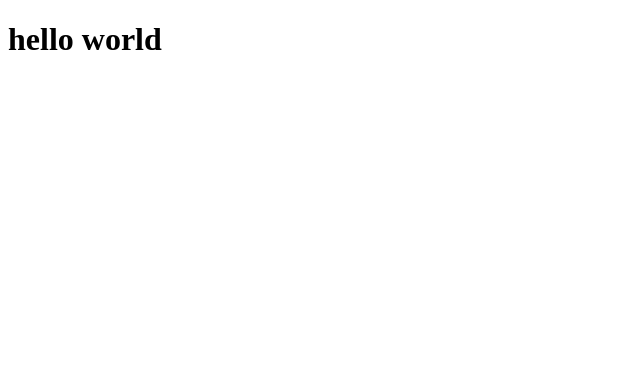
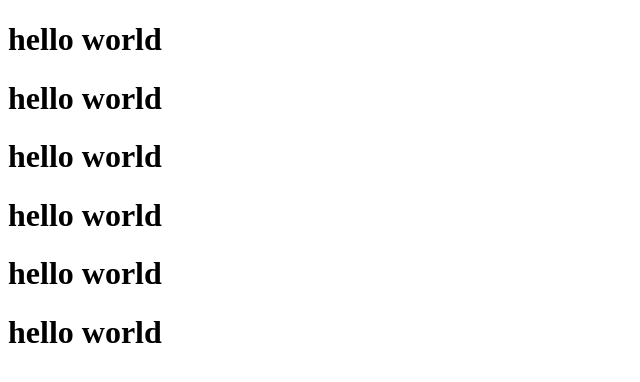
Before and after one commit to poni-poni/hellozzzzzz, a plain HTML site: page index.html in a window 1280 px wide. Shown: the whole page, without its empty margins (0-640 px from the left). Drawn offline with Linux system fonts and the light colour scheme.

Commit message:
version3

```diff
--- a/index.html
+++ b/index.html
@@ -7,6 +7,12 @@
 </head>
 <body>
     <h1>hello world</h1>
+    <h1>hello world</h1>
+    <h1>hello world</h1>
+    <h1>hello world</h1>
+    <h1>hello world</h1>
+    <h1>hello world</h1>
+
 
 </body>
 </html>
```
